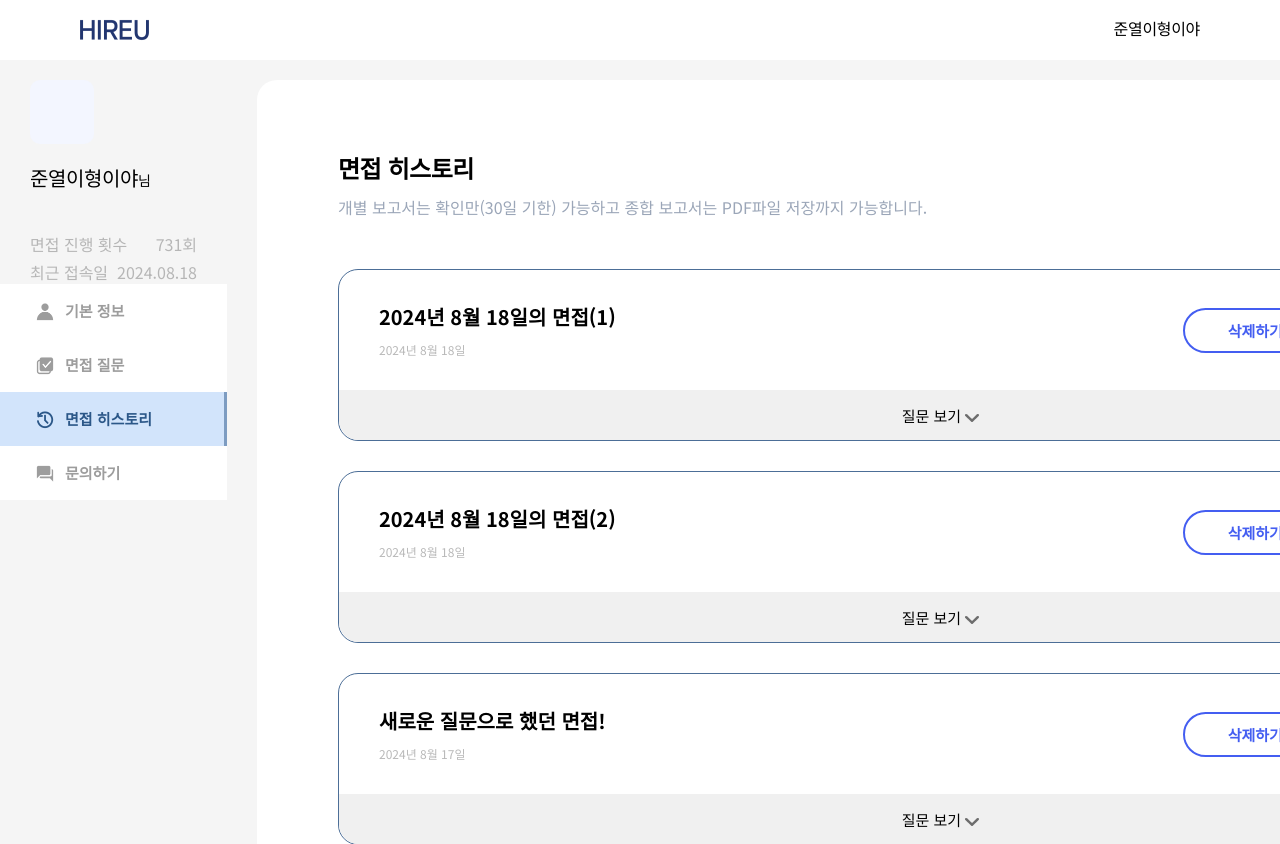
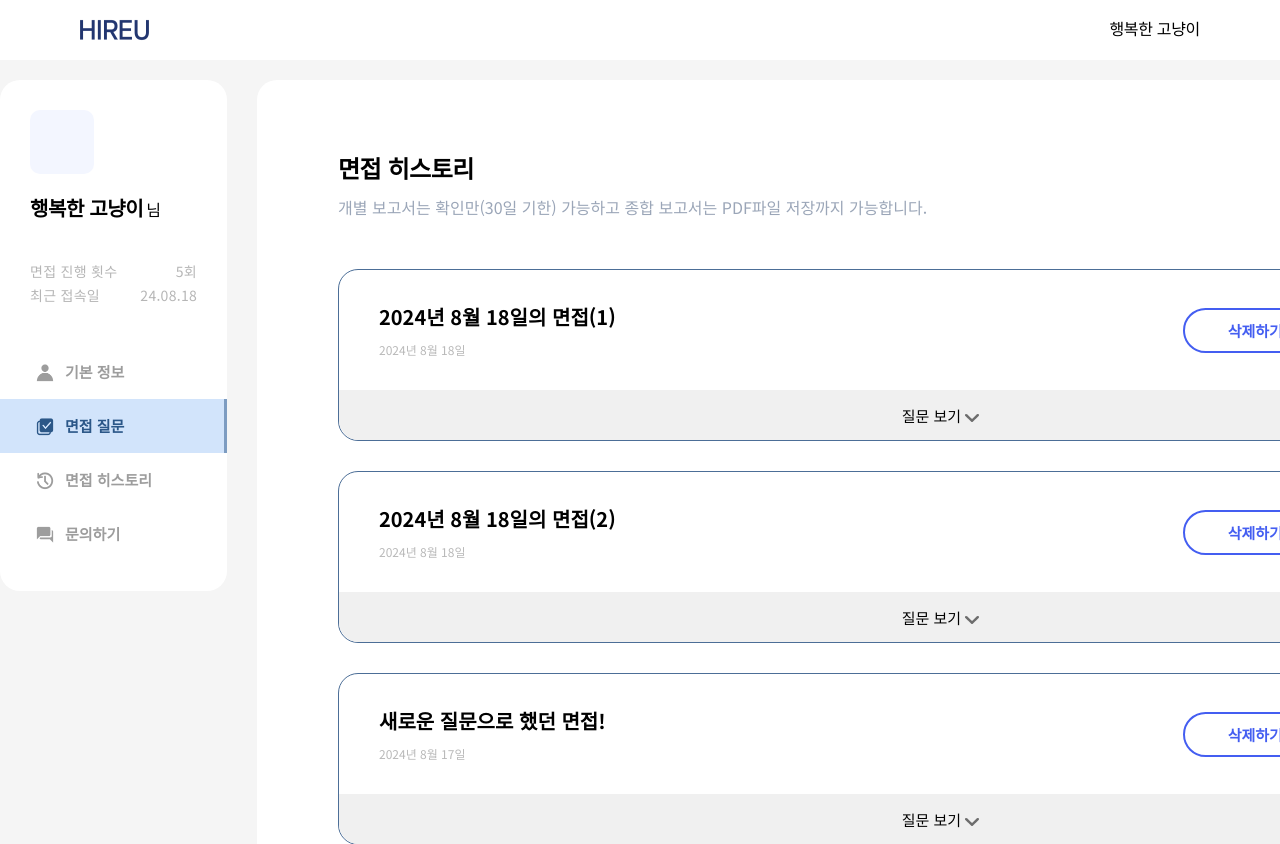
Before and after one commit to seon1112/HireU, a Flask app: page /history in a window 1280 px wide; the page is wider, and only the part inside the window is pictured. Shown: the top 844 px of that part. Run offline with Flask 3, Linux system fonts and the light colour scheme.

Commit message:
김경선_header,sidebar template 분리

```diff
--- a/app/routes/main_routes.py
+++ b/app/routes/main_routes.py
@@ -3,5 +3,6 @@ from flask import Blueprint, render_template
 main_bp = Blueprint('main', __name__)
 
 @main_bp.route('/')
+@main_bp.route('/main')
 def main():
     return render_template('view_main.html')
--- a/app/templates/inc/header.html
+++ b/app/templates/inc/header.html
@@ -1,7 +1,6 @@
-<!doctype html>
 <header>
     <div class="header_box">
-        <a href="#">HireU</a>
-        <button class="">행복한 고냥이</button>
+        <a href="/main" class="logo_image"></a>
+        <button class="font-body7">행복한 고냥이</button>
     </div>
 </header>
--- /dev/null
+++ b/app/templates/inc/side.html
@@ -0,0 +1,28 @@
+<aside class="sidebar">
+    <div class="sidebar_wrap">
+      <div class="user_container">
+        <div class="user_info_wrap">
+          <div class="user_icon_box">
+            <img>
+          </div>
+          <div class="font-body3">행복한 고냥이<span class="font-body7" style="margin-left:3px;">님</span></div>
+        </div>
+        <div class="user_histroy_wrap">
+          <div class="user_histroy_box font-body9">
+            <span>면접 진행 횟수</span>
+            <span class="font-body9">5회</span>
+          </div>
+          <div class="user_histroy_box font-body9">
+            <span>최근 접속일</span>
+            <span class="font-body9">24.08.18</span>
+          </div>
+        </div>
+      </div>
+      <div class="tab_container">
+        <button class="nav_tab people">기본 정보<div class="end_bar"></div></button>
+        <button class="nav_tab interview selected">면접 질문<div class="end_bar"></div></button>
+        <button class="nav_tab histroy">면접 히스토리<div class="end_bar"></div></button>
+        <button class="nav_tab qna">문의하기<div class="end_bar"></div></button>
+      </div>
+    </div>
+  </aside>
--- a/app/templates/view_history.html
+++ b/app/templates/view_history.html
@@ -62,42 +62,11 @@
   </style>
 
   <body>
-
-    <header><!--dark 클래스 추가하면 어두운 header-->
-      <div class="header_box">
-          <a href="#" class="logo_image"></a>
-          <button class="font-body7">준열이형이야</button>
-      </div>
-    </header>
+    {% include 'inc/header.html' %}
     <div class="main_container">
       <section class="content_container">
         <!--sidebar-->
-        <aside class="sidebar">
-          <div class="user_container">
-            <div class="user_info_wrap">
-              <div class="user_icon_box">
-                <img>
-              </div>
-              <div class="font-body5">준열이형이야<span class="font-body9">님</span></div>
-            </div>
-            <div class="user_histroy_wrap">
-              <div class="user_histroy_box font-body13">
-                <span>면접 진행 횟수</span>
-                <span class="font-body12">731회</span>
-              </div>
-              <div class="user_histroy_box font-body13">
-                <span>최근 접속일</span>
-                <span class="font-body12">2024.08.18</span>
-              </div>
-            </div>
-          </div>
-          <div class="tab_container">
-            <button class="nav_tab people">기본 정보<div class="end_bar"></div></button>
-            <button class="nav_tab interview">면접 질문<div class="end_bar"></div></button>
-            <button class="nav_tab histroy selected">면접 히스토리<div class="end_bar"></div></button>
-            <button class="nav_tab qna">문의하기<div class="end_bar"></div></button>
-          </div>
-        </aside>
+        {% include 'inc/side.html' %}
         <!--메인-->
         <section class="main_content">
           <div class="interview_qna_header">
```
Also changed, not shown: app/templates/inc/header_dark.html (added, +7 -0 lines), app/templates/view_basic_information.html (+2 -35 lines), app/templates/view_main.html (+1 -6 lines), app/templates/view_make_question.html (+2 -34 lines).
